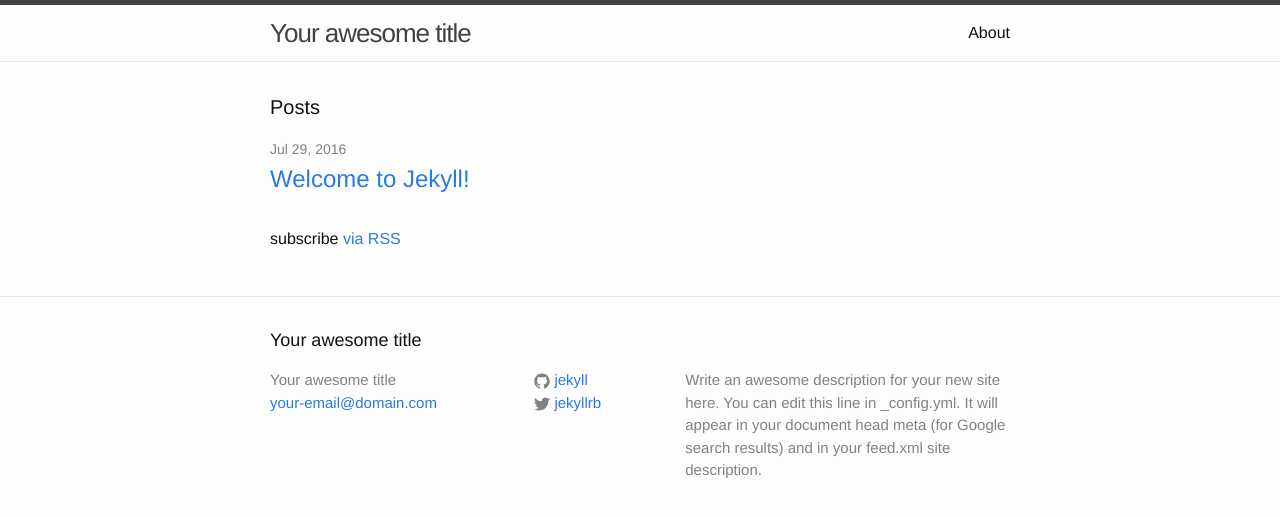
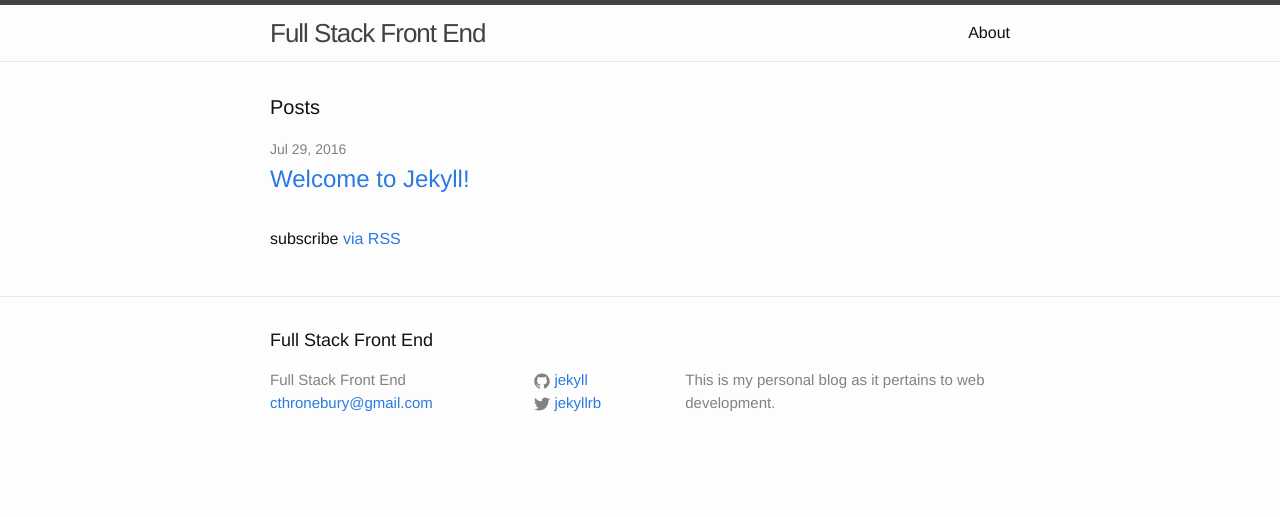
Before and after one commit to bahamagician/bahamagician.github.io, a Jekyll site: the page built from index.html, in a window 1280 px wide. Shown: the top 517 px of the page. Built offline with Jekyll 4.4.1, drawn with Linux system fonts in a browser that asks for light colours.

Commit message:
Update config

```diff
--- a/_config.yml
+++ b/_config.yml
@@ -6,14 +6,12 @@
 # 'jekyll serve'. If you change this file, please restart the server process.
 
 # Site settings
-title: Your awesome title
-email: your-email@domain.com
+title: Full Stack Front End
+email: cthronebury@gmail.com
 description: > # this means to ignore newlines until "baseurl:"
-  Write an awesome description for your new site here. You can edit this
-  line in _config.yml. It will appear in your document head meta (for
-  Google search results) and in your feed.xml site description.
+  This is my personal blog as it pertains to web development.
 baseurl: "" # the subpath of your site, e.g. /blog
-url: "http://yourdomain.com" # the base hostname & protocol for your site
+url: "http://fullstackfrontend.com" # the base hostname & protocol for your site
 twitter_username: jekyllrb
 github_username:  jekyll
 
```
